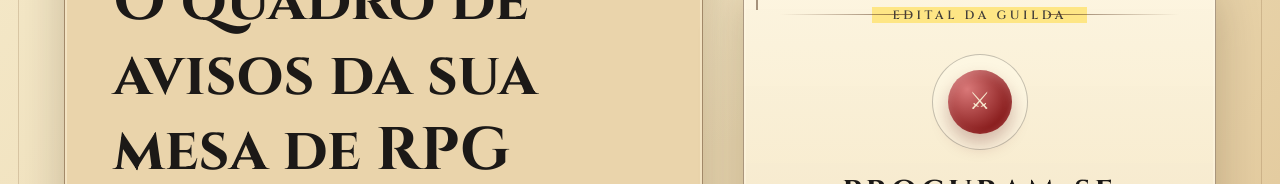
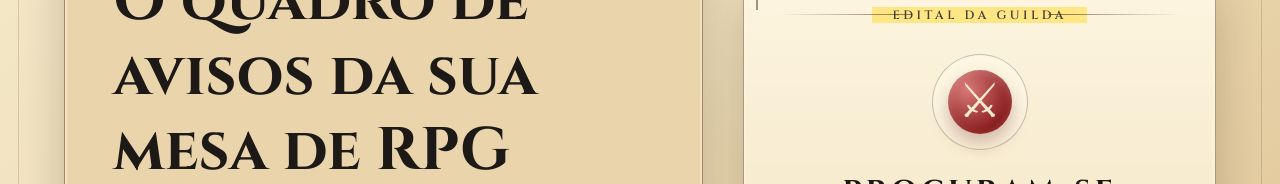
Before and after one commit to brunomachadors/dungeontrack, a Next.js app: page /components/Sections/Hero in a window 1280 px wide. Shown: the part 266-450 px from the top of the page. Built offline with nearby package versions, Linux system fonts and the light colour scheme.

Commit message:
Minor fixes

```diff
--- a/app/components/Footer/index.tsx
+++ b/app/components/Footer/index.tsx
@@ -3,15 +3,15 @@ import SectionContainer from '../ui/SectionContainer';
 
 export default function Footer() {
   return (
-    <footer className="border-t border-amber-950/20 bg-gradient-to-b from-amber-950 to-stone-950 px-6 py-10 text-amber-100">
+    <footer className="border-t border-amber-950/20 bg-linear-to-b from-amber-950 to-stone-950 px-6 py-10 text-amber-100">
       <SectionContainer className="flex flex-col gap-6 md:flex-row md:items-center md:justify-between">
         <div className="max-w-md">
           <p className="font-display text-lg font-bold uppercase tracking-[0.14em]">
             DungeonTrack
           </p>
           <p className="mt-2 text-base leading-relaxed text-amber-100/85">
-            Um grimorio digital para registrar campanhas, herois, sessoes e tudo o
-            que merece permanecer nas cronicas da mesa.
+            Um grimorio digital para registrar campanhas, herois, sessoes e tudo
+            o que merece permanecer nas cronicas da mesa.
           </p>
           <p className="mt-3 text-sm uppercase tracking-[0.16em] text-amber-300/80">
             {new Date().getFullYear()} • Feito para mestres e aventureiros
--- a/app/components/Sections/Hero/page.tsx
+++ b/app/components/Sections/Hero/page.tsx
@@ -77,7 +77,7 @@ function HeroSection() {
 
           <div className="mt-7 text-center">
             <div className="mx-auto flex h-24 w-24 items-center justify-center rounded-full border border-stone-700/30 bg-amber-50/50">
-              <div className="wax-badge flex h-16 w-16 items-center justify-center text-2xl text-[#f7ead0]">
+              <div className="wax-badge flex h-16 w-16 items-center justify-center text-5xl text-[#f7ead0]">
                 ⚔
               </div>
             </div>
```
